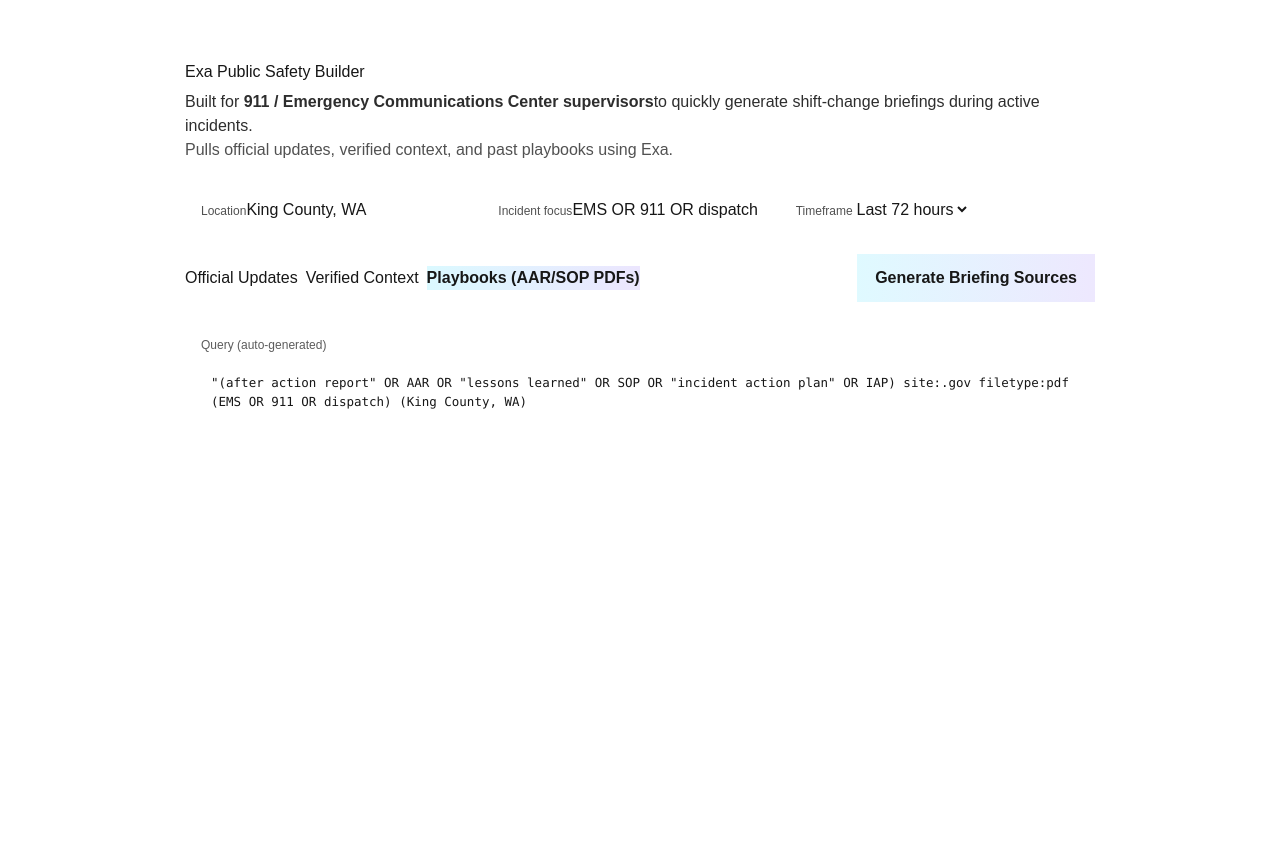
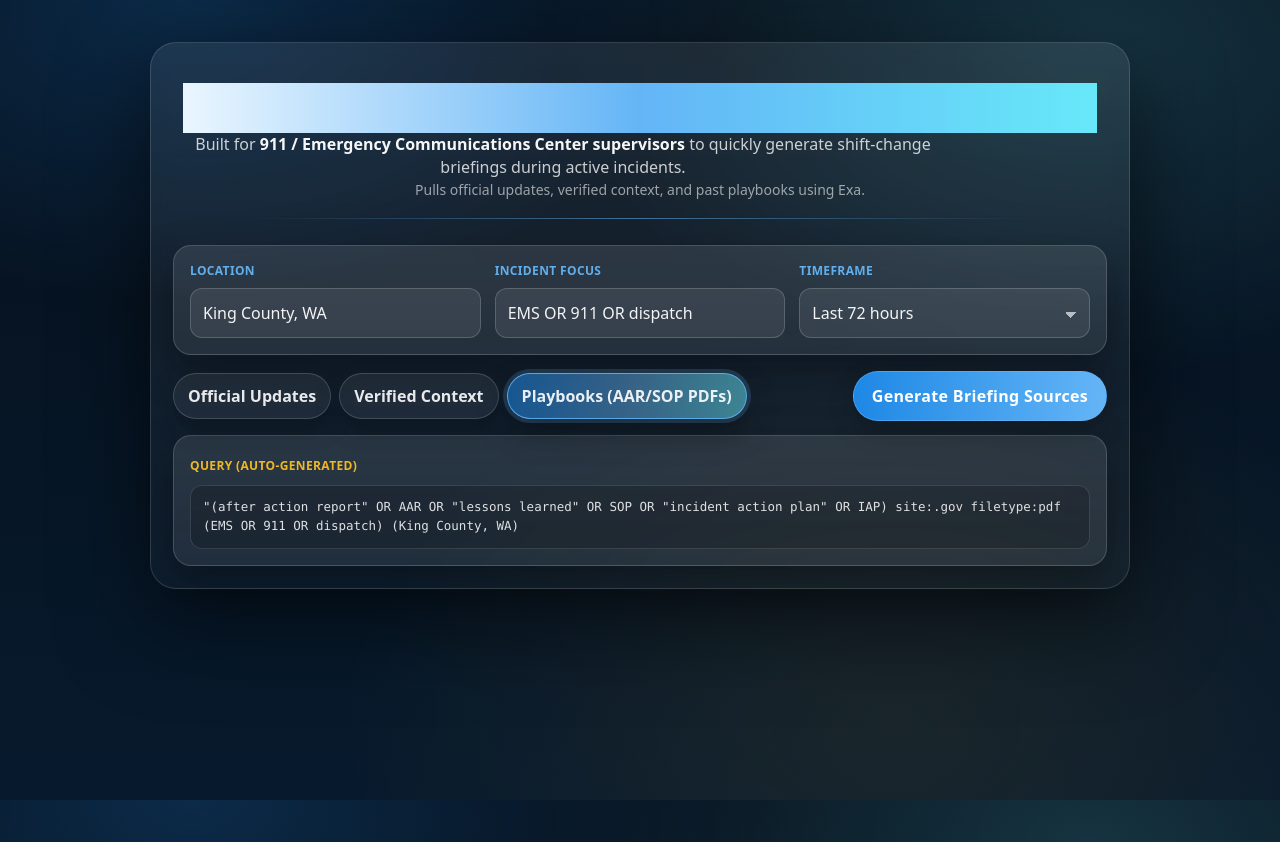
Before and after one commit to cvto1021/exa-take-home, a Next.js app: page / in a window 1280 px wide. Before the commit the page ends 800 px from the top, so only its background shows below. Built offline with nearby package versions, Linux system fonts and the light colour scheme.

Commit message:
Updated the visual of the page

```diff
--- a/app/globals.css
+++ b/app/globals.css
@@ -1,54 +1,111 @@
 @import "tailwindcss";
 
 :root {
-  --background: #ffffff;
-  --foreground: #171717;
+   --bg0: #06101c;
+  --bg1: #071a2d;
+  --panel: rgba(255,255,255,0.07);
+  --panel2: rgba(255,255,255,0.10);
+  --border: rgba(255,255,255,0.16);
+
+  --text: rgba(255,255,255,0.94);
+  --muted: rgba(255,255,255,0.78);
+  --faint: rgba(255,255,255,0.58);
+
+  --blue: #1e88e5;
+  --blue2: #64b5f6;
+  --cyan: #67e8f9;
+  --amber: #fbbf24;
+
+  --danger: #ff5a7a;
+
+  --radius: 18px;
+  --radius-sm: 12px;
+
+  --shadow: 0 30px 90px rgba(0,0,0,0.55);
+  --shadow-soft: 0 16px 40px rgba(0,0,0,0.35);
+
+  --focus: 0 0 0 4px rgba(100, 181, 246, 0.22);
 }
 
-@theme inline {
-  --color-background: var(--background);
-  --color-foreground: var(--foreground);
-  --font-sans: var(--font-geist-sans);
-  --font-mono: var(--font-geist-mono);
-}
-
-@media (prefers-color-scheme: dark) {
-  :root {
-    --background: #0a0a0a;
-    --foreground: #ededed;
-  }
-}
+* { box-sizing: border-box; }
+html, body { height: 100%; }
 
 body {
-  background: var(--background);
-  color: var(--foreground);
-  font-family: Arial, Helvetica, sans-serif;
+  margin: 0;
+  font-family: system-ui, -apple-system, Segoe UI, Roboto, Helvetica, Arial;
+  color: var(--text);
+  -webkit-font-smoothing: antialiased;
+  -moz-osx-font-smoothing: grayscale;
+
+  background:
+    radial-gradient(900px 520px at 15% 0%, rgba(30,136,229,0.22), transparent 58%),
+    radial-gradient(900px 560px at 85% 5%, rgba(103,232,249,0.16), transparent 60%),
+    radial-gradient(900px 650px at 70% 90%, rgba(251,191,36,0.08), transparent 62%),
+    linear-gradient(180deg, var(--bg0), var(--bg1));
 }
 
 
 /* ---------- App layout ---------- */
 .app {
-  max-width: 950px;
-  margin: 40px auto;
-  padding: 20px;
+  max-width: 980px;
+  margin: 42px auto;
+  padding: 22px;
+  border-radius: calc(var(--radius) + 8px);
+
+  background: linear-gradient(180deg, rgba(255,255,255,0.08), rgba(255,255,255,0.03));
+  border: 1px solid rgba(255,255,255,0.14);
+  box-shadow: var(--shadow);
+  backdrop-filter: blur(10px);
 }
 
 .app-header {
-  margin-bottom: 20px;
+  text-align: center;
+  padding: 18px 10px 8px;
+  margin-bottom: 10px;
+}
+.title {
+  margin: 0;
+  font-weight: 900;
+  letter-spacing: -0.03em;
+  font-size: clamp(34px, 4vw, 46px);
+  line-height: 1.08;
+
+  background: linear-gradient(90deg, #eaf6ff, var(--blue2), var(--cyan));
+  -webkit-text-fill-color: transparent;
 }
 
 .subtitle {
-  margin-top: 6px;
-  opacity: 0.9;
+  margin-top: 12px auto 6px;
+  max-width: 760px;
+  color: var(--muted);
+  font-size: 16px;
+  line-height: 1.45;
+}
+
+.subtitle strong {
+  color: rgba(255,255,255,0.96);
+  font-weight: 800;
 }
 
 .description {
-  opacity: 0.75;
+  margin: 0 auto;
+  max-width: 760px;
+  color: var(--faint);
+  font-size: 14px;
+}
+
+.app-header::after {
+  content: "";
+  display: block;
+  height: 1px;
+  width: min(780px, 92%);
+  margin: 18px auto 0;
+  background: linear-gradient(90deg, transparent, rgba(100,181,246,0.55), transparent);
 }
 
 /* ---------- Cards ---------- */
 .card {
-  background: var(--card);
+  background: linear-gradient(180deg, var(--panel2), var(--panel));
   border: 1px solid var(--border);
   border-radius: var(--radius);
   padding: 16px;
@@ -63,9 +120,47 @@
   margin-top: 18px;
 }
 
+label{
+  display: grid;
+  gap: 8px;
+}
+
 label span {
   font-size: 12px;
-  opacity: 0.75;
+  font-weight: 800;
+  letter-spacing: 0.03em;
+  text-transform: uppercase;
+  color: rgba(100,181,246,0.95);
+}
+
+input, select {
+  width: 100%;
+  padding: 12px 12px;
+  border-radius: var(--radius-sm);
+  border: 1px solid rgba(255,255,255,0.18);
+  background: rgba(255,255,255,0.08);
+  color: var(--text);
+  outline: none;
+  transition: border-color 140ms ease, box-shadow 140ms ease, transform 140ms ease, background 140ms ease;
+}
+
+input:focus, select:focus {
+  border-color: rgba(100,181,246,0.7);
+  box-shadow: var(--focus);
+  background: rgba(255,255,255,0.10);
+}
+
+select {
+  appearance: none;
+  background-image:
+    linear-gradient(45deg, transparent 50%, rgba(255,255,255,0.65) 50%),
+    linear-gradient(135deg, rgba(255,255,255,0.65) 50%, transparent 50%);
+  background-position:
+    calc(100% - 18px) 55%,
+    calc(100% - 12px) 55%;
+  background-size: 6px 6px, 6px 6px;
+  background-repeat: no-repeat;
+  padding-right: 40px;
 }
 
 /* ---------- Workflow ---------- */
@@ -83,26 +178,51 @@
   flex-wrap: wrap;
 }
 
+.workflow button {
+  border-radius: 999px;
+  padding: 10px 14px;
+  font-weight: 700;
+  color: rgba(255,255,255,0.9);
+  border: 1px solid rgba(255,255,255,0.16);
+  background: rgba(255,255,255,0.06);
+  cursor: pointer;
+  transition: transform 120ms ease, background 120ms ease, border-color 120ms ease, box-shadow 120ms ease;
+  box-shadow: 0 10px 24px rgba(0,0,0,0.25);
+}
+
+.workflow button:hover {
+  transform: translateY(-1px);
+  background: rgba(255,255,255,0.085);
+  border-color: rgba(255,255,255,0.24);
+}
+
 .workflow button.active {
   background: linear-gradient(
     90deg,
-    rgba(110, 231, 255, 0.25),
-    rgba(167, 139, 250, 0.22)
+    rgba(30,136,229,0.55), rgba(100,181,246,0.45), rgba(103,232,249,0.50)
   );
-  border-color: rgba(110, 231, 255, 0.6);
-  font-weight: 700;
+  border-color: rgba(100,181,246,0.85);
+  box-shadow: 0 0 0 4px rgba(100,181,246,0.18), 0 14px 30px rgba(0,0,0,0.35);
 }
 
 button.primary {
   margin-left: auto;
   padding: 12px 18px;
   font-weight: 700;
-  border-color: rgba(110, 231, 255, 0.45);
-  background: linear-gradient(
-    90deg,
-    rgba(110, 231, 255, 0.22),
-    rgba(167, 139, 250, 0.20)
-  );
+  letter-spacing: 0.02em;
+  color: #fff;
+  background: linear-gradient(90deg, var(--blue), var(--blue2));
+  border: 1px solid rgba(100,181,246,0.55);
+}
+
+button.primary:hover {
+  filter: brightness(1.07);
+  transform: translateY(-1px);
+}
+
+button:focus-visible {
+  outline: none;
+  box-shadow: var(--focus), 0 10px 24px rgba(0,0,0,0.35);
 }
 
 /* ---------- Query ---------- */
@@ -111,51 +231,86 @@
 }
 
 .query-box .label {
+  display: inline-block;
   font-size: 12px;
-  opacity: 0.7;
+   font-weight: 800;
+  letter-spacing: 0.03em;
+  text-transform: uppercase;
+  color: rgba(251,191,36,0.95);
+  margin-bottom: 10px;
 }
 
 .query-box pre {
-  margin-top: 8px;
+  margin: 0;
+  padding: 12px;
+  border-radius: var(--radius-sm);
+  border: 1px solid rgba(255,255,255,0.12);
+  background: rgba(0,0,0,0.18);
+  font-family: ui-monospace, SFMono-Regular, Menlo, Monaco, Consolas, "Liberation Mono", "Courier New", monospace;
+  font-size: 12.5px;
+  line-height: 1.5;
+  color: rgba(255,255,255,0.86);
   white-space: pre-wrap;
-  font-family: ui-monospace, SFMono-Regular, Menlo, monospace;
-  font-size: 12.5px;
-  background: rgba(255,255,255,0.06);
-  padding: 10px;
-  border-radius: var(--radius-sm);
+  word-break: break-word;
 }
 
 /* ---------- Results ---------- */
 .results {
-  margin-top: 22px;
+  list-style: none;
+  padding-left: 0;
+  margin: 22px 0 0;
   display: grid;
   gap: 14px;
 }
 
 .result-card {
-  padding: 14px;
+  position: relative;
+  padding: 16px 16px 14px;
+  border-radius: var(--radius);
+  border: 1px solid rgba(255,255,255,0.14);
+  background: rgba(255,255,255,0.06);
+  box-shadow: var(--shadow-soft);
+  overflow: hidden;
+}
+
+.result-card::before {
+  content: "";
+  position: absolute;
+  left: 0; top: 0; bottom: 0;
+  width: 4px;
+  background: linear-gradient(180deg, var(--blue2), var(--cyan));
 }
 
 .result-card a {
+  color: rgba(227, 246, 255, 0.98);
+  text-decoration: none;
+  font-weight: 900;
   font-size: 15px;
 }
 
 .domain {
   font-size: 12px;
-  opacity: 0.6;
-  margin-top: 2px;
+  display: inline-block;
+  margin-top: 6px;
+  font-weight: 800;
+  letter-spacing: 0.02em;
+  color: rgba(251,191,36,0.95);
+  background: rgba(251,191,36,0.12);
+  border: 1px solid rgba(251,191,36,0.22);
+  padding: 4px 8px;
+  border-radius: 999px;
 }
 
 .snippet {
-  margin-top: 8px;
-  font-size: 14px;
-  opacity: 0.85;
+  margin: 10px 0 0;
+  color: rgba(255,255,255,0.80);
+  line-height: 1.5;
 }
 
 /* ---------- Error ---------- */
 .error {
   margin-top: 14px;
-  color: var(--danger);
+  color: #ffd0da;
   background: rgba(255, 90, 122, 0.12);
   border: 1px solid rgba(255, 90, 122, 0.25);
   padding: 10px 12px;
@@ -163,13 +318,8 @@
 }
 
 /* ---------- Responsive ---------- */
-@media (max-width: 900px) {
-  .input-grid {
-    grid-template-columns: 1fr;
-  }
-
-  button.primary {
-    width: 100%;
-    margin-left: 0;
-  }
+@media (max-width: 920px) {
+  .app { margin: 22px auto; padding: 16px; }
+  .input-grid { grid-template-columns: 1fr; }
+  button.primary { width: 100%; margin-left: 0; }
 }
--- a/app/page.tsx
+++ b/app/page.tsx
@@ -76,10 +76,10 @@
   return (
     <main className="app">
       <header className="app-header">
-        <h1>Exa Public Safety Builder</h1>
+        <h1 className="title">Exa Public Safety Builder</h1>
 
         <p className="subtitle">
-          Built for <strong>911 / Emergency Communications Center supervisors</strong>
+          Built for <strong>911 / Emergency Communications Center supervisors </strong>
           to quickly generate shift-change briefings during active incidents.
         </p>
         <p className="description">
@@ -90,14 +90,14 @@
       {/* Inputs */}
       <section className="card input-grid">
         <label>
-          <span>Location</span>
+          <span>Location </span>
           <input value={location}
            onChange={(e) => setLocation(e.target.value)}
           />
         </label>
 
         <label>
-          <span>Incident focus</span>
+          <span>Incident focus </span>
           <input
             value={incident}
             onChange={(e) => setIncident(e.target.value)}
@@ -105,7 +105,7 @@
         </label>
 
         <label>
-          <span>Timeframe</span>
+          <span>Timeframe </span>
           <select
             value={timeframeDays}
             onChange={(e) => setTimeframeDays(Number(e.target.value))}
```
